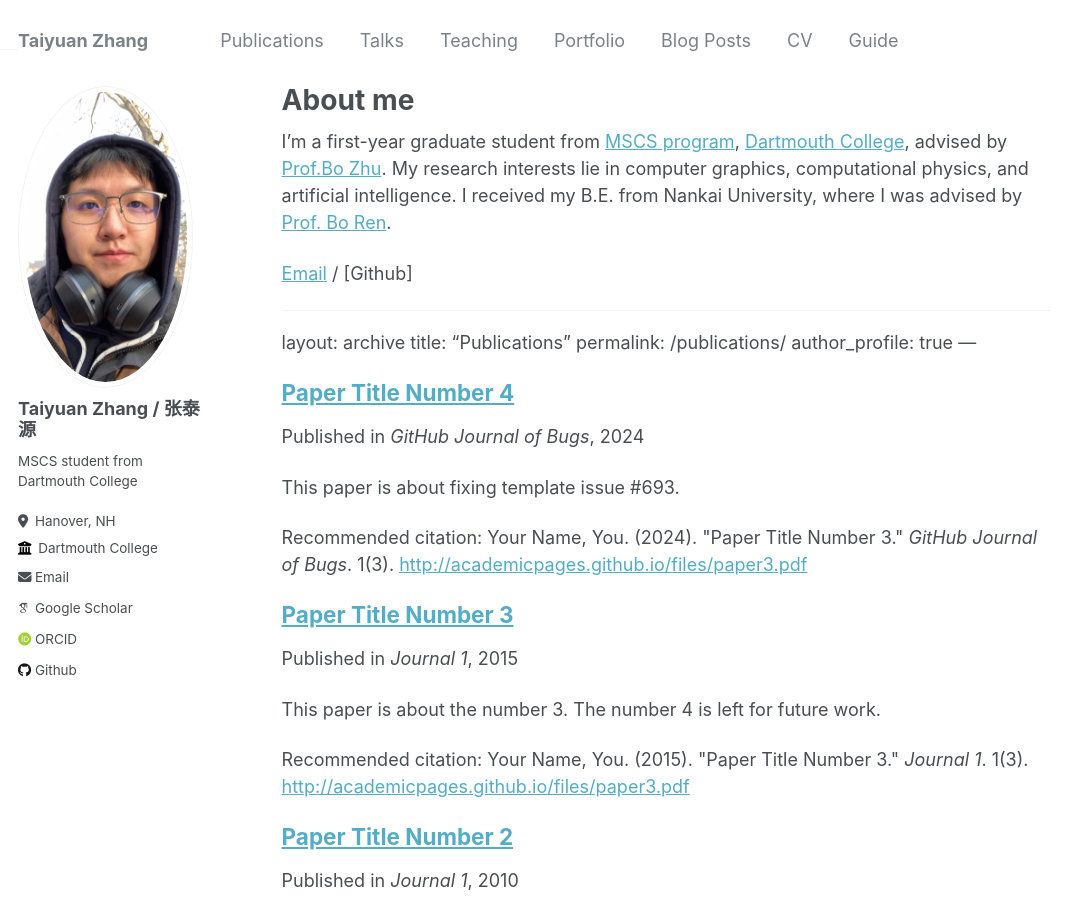
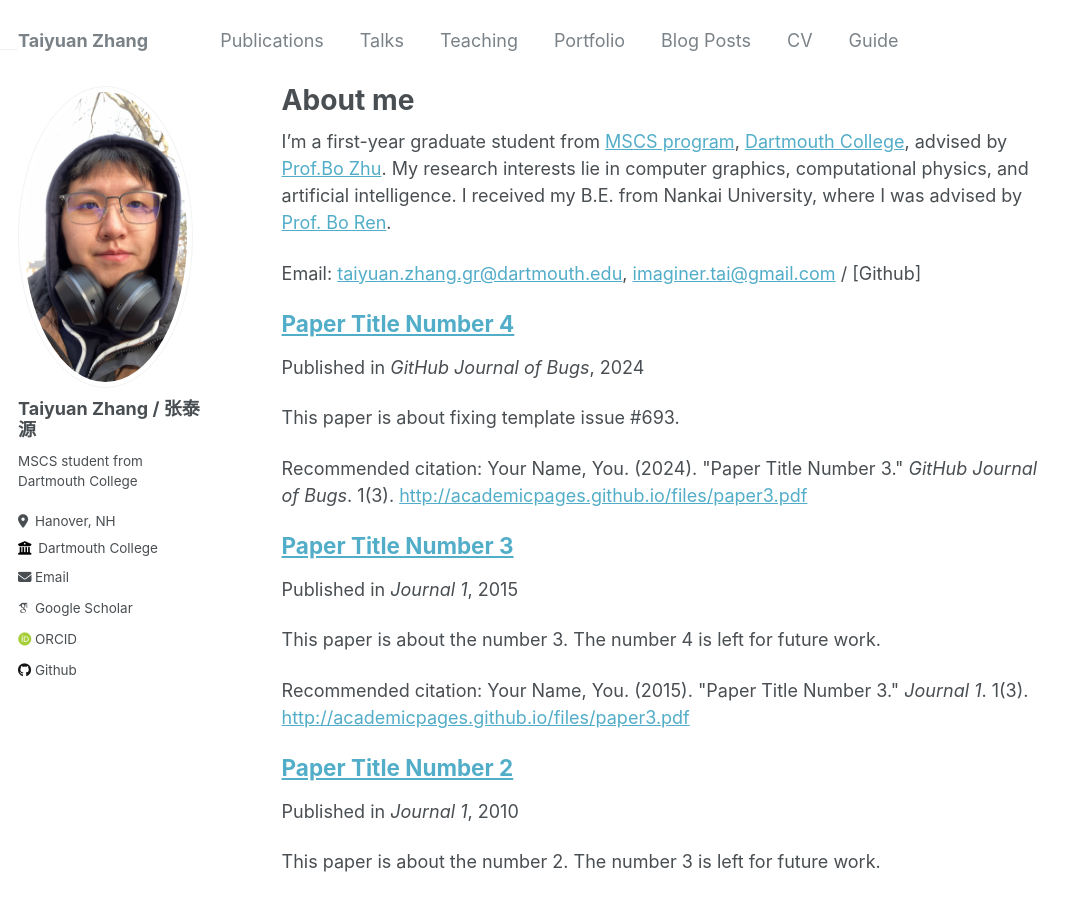
Before and after one commit to Taiyuan-Zhang/taiyuan-zhang.github.io, a Jekyll site: the page built from _pages/about.md, in a window 1280 px wide and 900 px high. Shown: the whole window, without its empty margins (0-1082 px from the left). Built offline with Jekyll 4.4.1, drawn with Linux system fonts in a browser that asks for light colours; some web fonts are replaced.

Commit message:
Update about.md

```diff
--- a/_pages/about.md
+++ b/_pages/about.md
@@ -9,14 +9,7 @@ redirect_from:
 
 I'm a first-year graduate student from [MSCS program](https://web.cs.dartmouth.edu/), [Dartmouth College](https://home.dartmouth.edu/), advised by [Prof.Bo Zhu](https://faculty.cc.gatech.edu/~bozhu/). My research interests lie in computer graphics, computational physics, and artificial intelligence. I received my B.E. from Nankai University, where I was advised by [Prof. Bo Ren](https://ren-bo.net/).
 
-[Email](mailto: taiyuan.zhang.gr@dartmouth.edu) / [Github]
-
----
-layout: archive
-title: "Publications"
-permalink: /publications/
-author_profile: true
----
+Email: [taiyuan.zhang.gr@dartmouth.edu](mailto: taiyuan.zhang.gr@dartmouth.edu), [imaginer.tai@gmail.com](imaginer.tai@gmail.com) / [Github]
 
 {% include base_path %}
 
```
